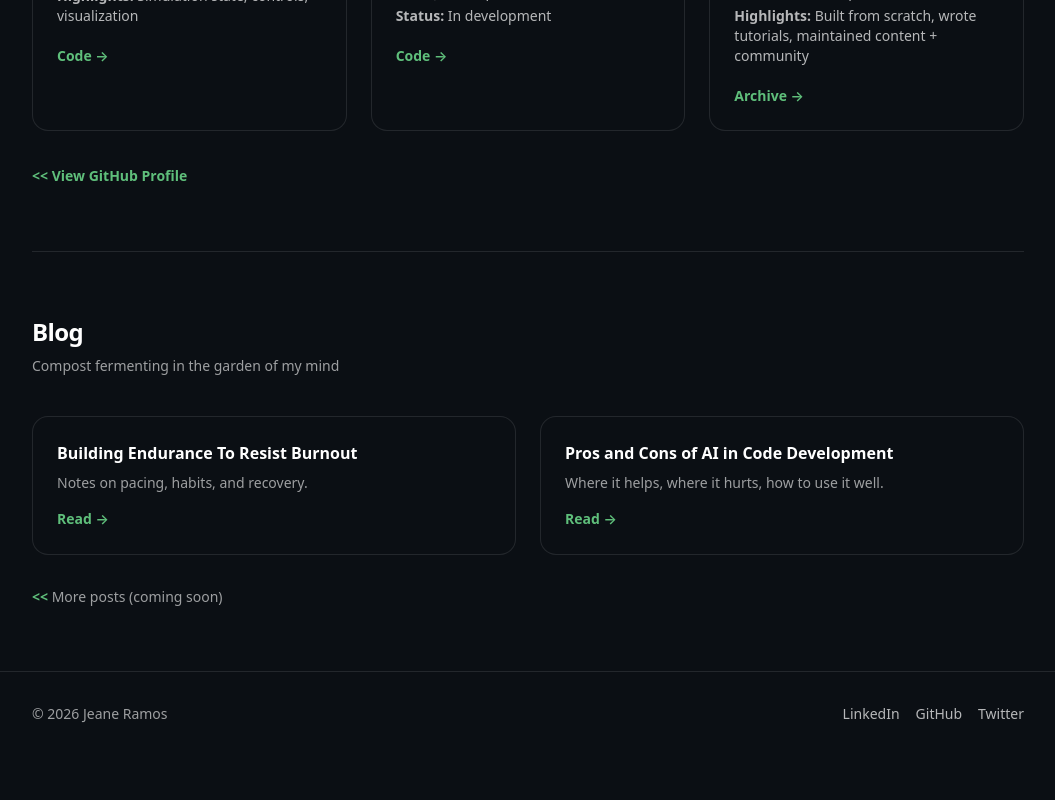
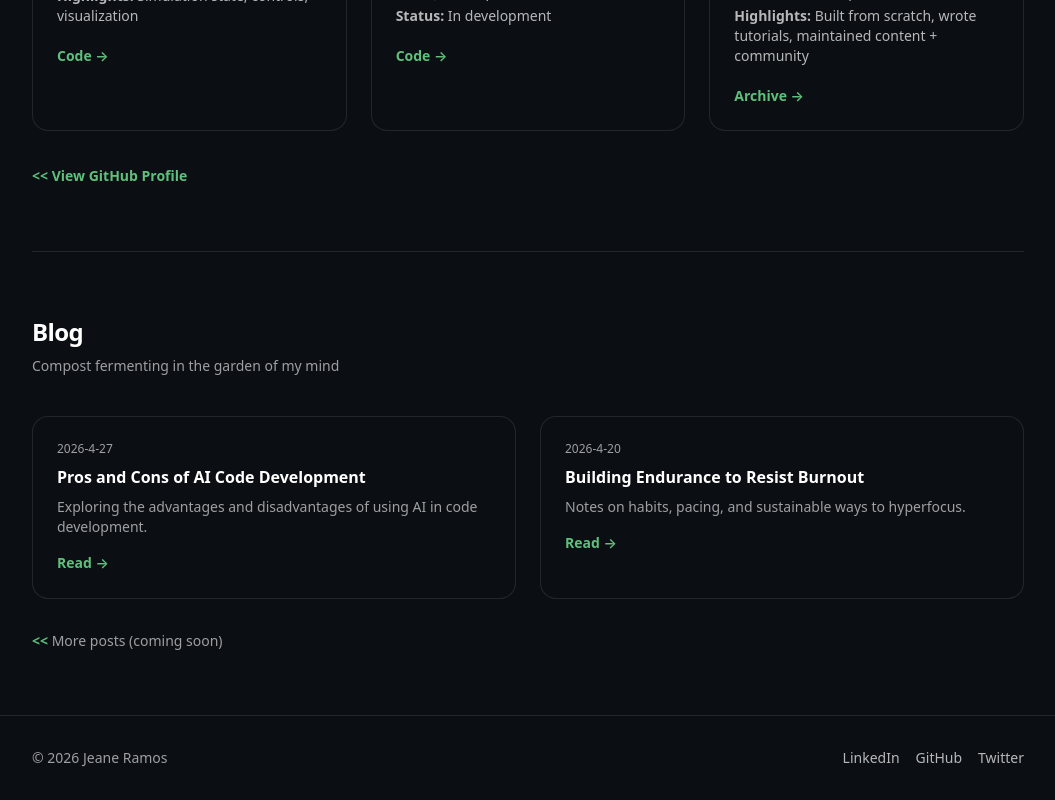
Before and after one commit to jeanbeanie/jeane.dev, a Next.js app: page / in a window 1280 px wide. Shown: the part 1796-2596 px from the top of the page, without its empty margins (112-1167 px from the left). Before the commit the page ends 2552 px from the top, so only its background shows below. Built offline with nearby package versions, Linux system fonts and the light colour scheme.

Commit message:
grab latest posts, pass as static props, and map over them for blog section in index

```diff
--- a/src/pages/index.tsx
+++ b/src/pages/index.tsx
@@ -1,9 +1,10 @@
 // HOMEPAGE
 // src/pages/index.tsx
 import RotatingWord from "@/components/RotatingWord";
+import { getAllPosts, type PostMeta } from "@/lib/posts";
 import Link from 'next/link';
 
-export default function Home() {
+export default function Home({ latestPosts }: { latestPosts: PostMeta[] }) {
     return (
         <>
         {/* Hero Section */}
@@ -277,17 +278,16 @@ export default function Home() {
             </p>
 
             <div className="mt-10 grid gap-6 md:grid-cols-2">
-                <article className="card">
-                    <h3 className="font-semibold">Building Endurance To Resist Burnout</h3>
-                    <p className="mt-2 text-sm text-foreground/60">Notes on pacing, habits, and recovery.</p>
-                    <Link className="link mt-4 inline-block text-sm" href="/blog/building-endurance-to-resist-burnout">Read →</Link>
-                </article>
-
-                <article className="card">
-                    <h3 className="font-semibold">Pros and Cons of AI in Code Development</h3>
-                    <p className="mt-2 text-sm text-foreground/60">Where it helps, where it hurts, how to use it well.</p>
-                    <a className="link mt-4 inline-block text-sm" href="/blog/pros-and-cons-of-ai-code-development">Read →</a>
-                </article>
+                {latestPosts.map((post) => (
+                    <article key={post.slug} className="card">
+                        <div className="text-xs text-foreground/60">{post.date}</div>
+                        <h3 className="mt-2 font-semibold">{post.title}</h3>
+                        <p className="mt-2 text-sm text-foreground/60">{post.description}</p>
+                        <Link className="link mt-4 inline-block text-sm" href={`/blog/${post.slug}`}>
+                            Read →
+                        </Link>
+                    </article>
+                ))}
             </div>
 
             <div className="mt-8 text-sm text-foreground/60">
@@ -297,3 +297,11 @@ export default function Home() {
         </>
     );
 }
+
+export function getStaticProps() {
+    const allPosts = getAllPosts();
+    const latestPosts = allPosts.slice(0, 2);
+    return {
+        props: { latestPosts },
+    };
+}
```
